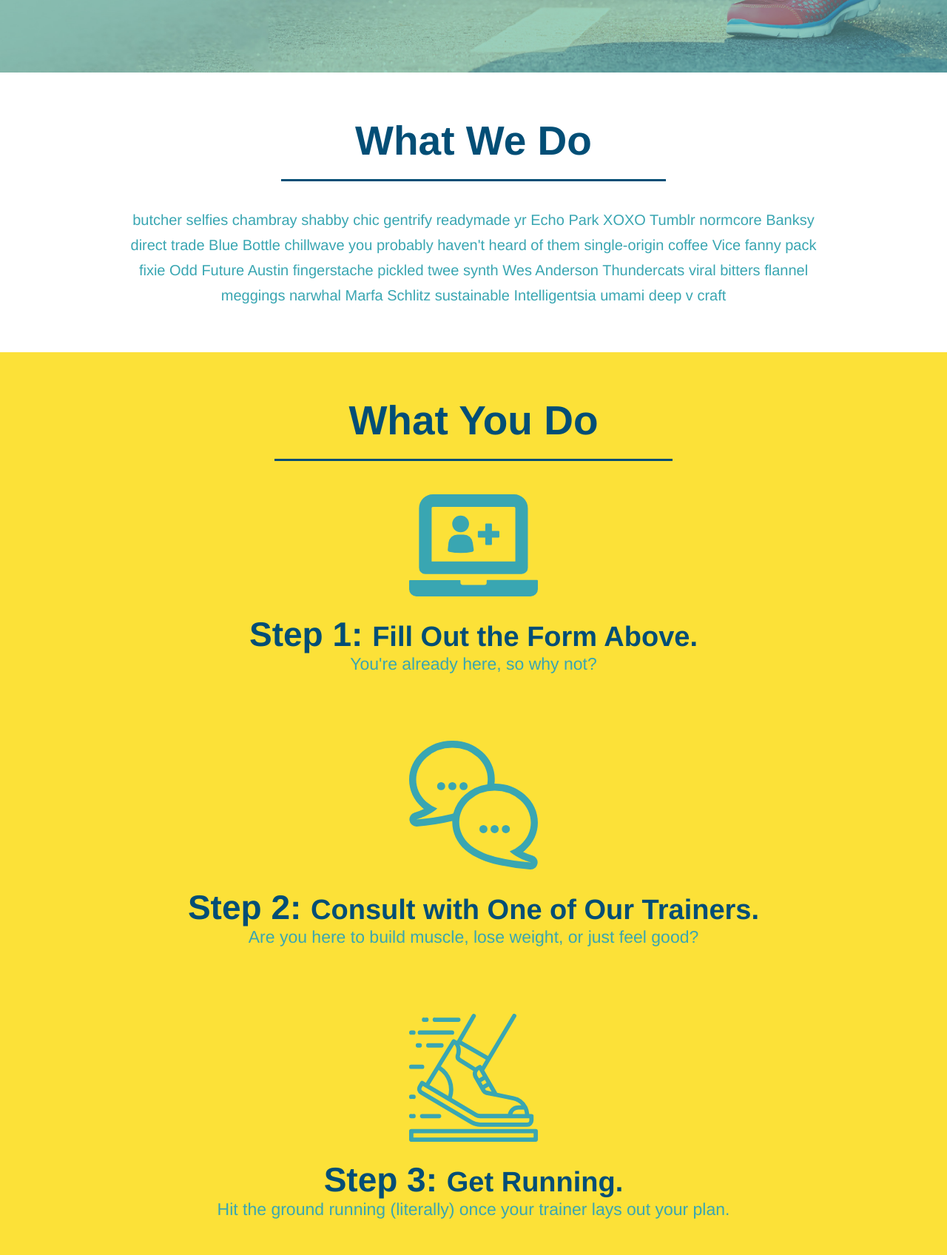
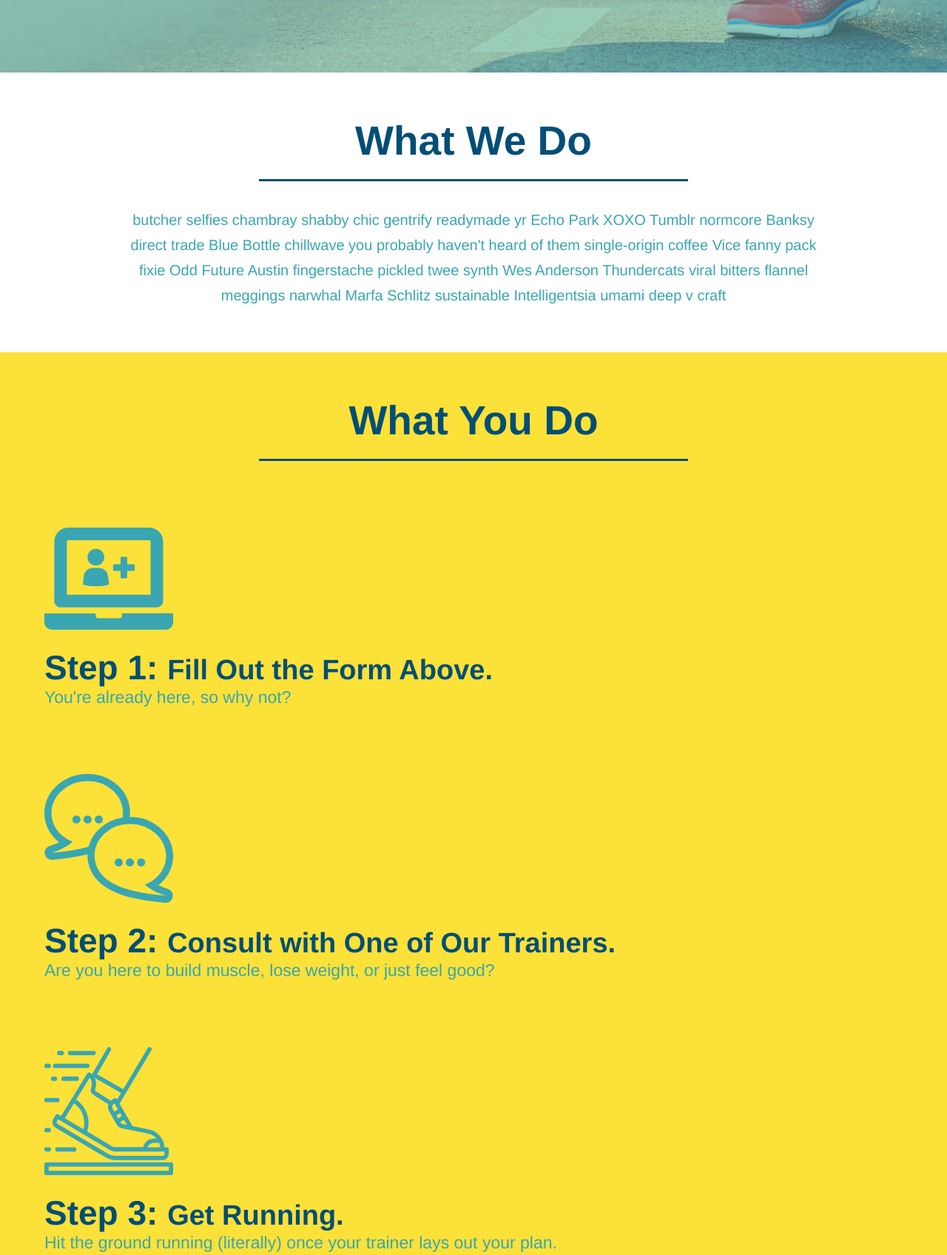
Before and after one commit to clickity-clacking/run-buddy, a plain HTML site: page index.html in a window 1280 px wide. Shown: the part 609-2305 px from the top of the page at 74% size. Drawn offline with Linux system fonts and the light colour scheme.

Commit message:
restructured body html to accomodate flexbox

```diff
--- a/Assets/css/style.css
+++ b/Assets/css/style.css
@@ -145,9 +145,7 @@ section{
   }
   /* Hero Style End */
 
-  .intro {
-      text-align:center;
-  }
+
 
 
   .intro p{
@@ -157,10 +155,10 @@ section{
       color: #39a6b2;
       width: 80%;
       font-size: 20px;
+      text-align: center;
   }
 
   .steps {
-      text-align: center;
       background: #fce138;
   }
 
@@ -168,9 +166,11 @@ section{
     font-size:55px;
     color: #024e76;
     margin-bottom: 35px;
-    padding: 0 100px 20px 100px;
-    display: inline-block;
     border-bottom: 3px solid;
+    padding-bottom: 20px;
+    text-align: center;
+    margin: 0 auto 35px auto;
+    width: 50%;
   }
 
   .steps div {
@@ -198,7 +198,6 @@ section{
   }
 
   .trainers {
-      text-align: center;
   }
 
   .trainer {
@@ -243,9 +242,14 @@ section{
   .text-right {
       text-align: right;
   }
+
+  .flex-row{
+      display: flex;
+  }
+
+
   /*REACH OUT STYLE STARTS*/
   .contact {
-      text-align: center;
       background-color: #024e76;
   }
 
--- a/index.html
+++ b/index.html
@@ -76,45 +76,62 @@
 
         <!-- "what we do" section-->
         <section id = "what-we-do" class="intro">
+            <div>
                 <h2 class="section-title primary-border">What We Do</h2>
+            </div>
+
+            <div class = "flex-row">
                 <p>
                     butcher selfies chambray shabby chic gentrify readymade yr Echo Park XOXO Tumblr normcore Banksy direct trade Blue Bottle chillwave you probably haven't heard of them single-origin coffee Vice fanny pack fixie Odd Future Austin fingerstache pickled twee synth Wes Anderson Thundercats viral bitters flannel meggings narwhal Marfa Schlitz sustainable Intelligentsia umami deep v craft
                   </p>
+            </div>
         </section>
 
         <!-- "what you do" section-->
         <section id = "what-you-do" class = "steps">
+            <div>
                 <h2 class = "section-title secondary border">What You Do </h2>
+            </div>
 
             <div>
                 <!-- insert img element-->
                 <img src="./Assets/images/step-1.svg" alt = ""/>
                 <h3>Step 1: <span>Fill Out the Form Above.</span></h3>
+                <div class="flex-row">
                     <p>You're already here, so why not?</p>
+                </div>
             </div>
 
             <div>
                 <img src="./Assets/images/step-2.svg" alt=""/>
                 <h3>Step 2: <span>Consult with One of Our Trainers.</span></h3>
+                <div class="flex-row">
                     <p>Are you here to build muscle, lose weight, or just feel good?</p>
+                </div>
             </div>
 
             <div>
                 <img src="./Assets/images/step-3.svg" alt = ""/>
                 <h3>Step 3: <span>Get Running.</span></h3>
+                <div class = "flex-row">
                     <p>Hit the ground running (literally) once your trainer lays out your plan.</p>
+                </div>
             </div>
 
             <div>
                 <img src="./Assets/images/step-4.svg" alt=""/>
                 <h3>Step 4: See Results.</h3>
+                <div>
                     <p>Bi-weekly checkins with your trainer will keep you focused</p>
+                </div>
             </div>
          </section>
 
           <!-- "meet the trainers" section-->
           <section id = "your-trainers" class = "trainers">
+              <div>
                 <h2 class = "section-title primary-border">Meet The Trainers</h2>
+              </div>
 
               <article class = "trainer">
                   <img src="./Assets/images/trainer-1.jpg" alt="Arron Stephens in his workout clothes, ready to pump iron" />
@@ -151,7 +168,9 @@
 
           <!-- "reach out" section-->
           <section id="reach-out" class = "contact">
+              <div>
                   <h2 class = "section-title secondary-border">Reach Out</h2>
+              </div>
               <div class="contact-info">
                 <iframe src="https://www.google.com/maps/embed?pb=!1m18!1m12!1m3!1d3305.7948266100298!2d-118.24603454878233!3d34.04913378051164!2m3!1f0!2f0!3f0!3m2!1i1024!2i768!4f13.1!3m3!1m2!1s0x80c2c648494d1e49%3A0x72945d5094913e04!2s236%20S%20Los%20Angeles%20St!5e0!3m2!1sen!2sus!4v1646102990079!5m2!1sen!2sus"
                 style="border:0;"
```
Lines whose indentation alone changed are shown as unchanged.
